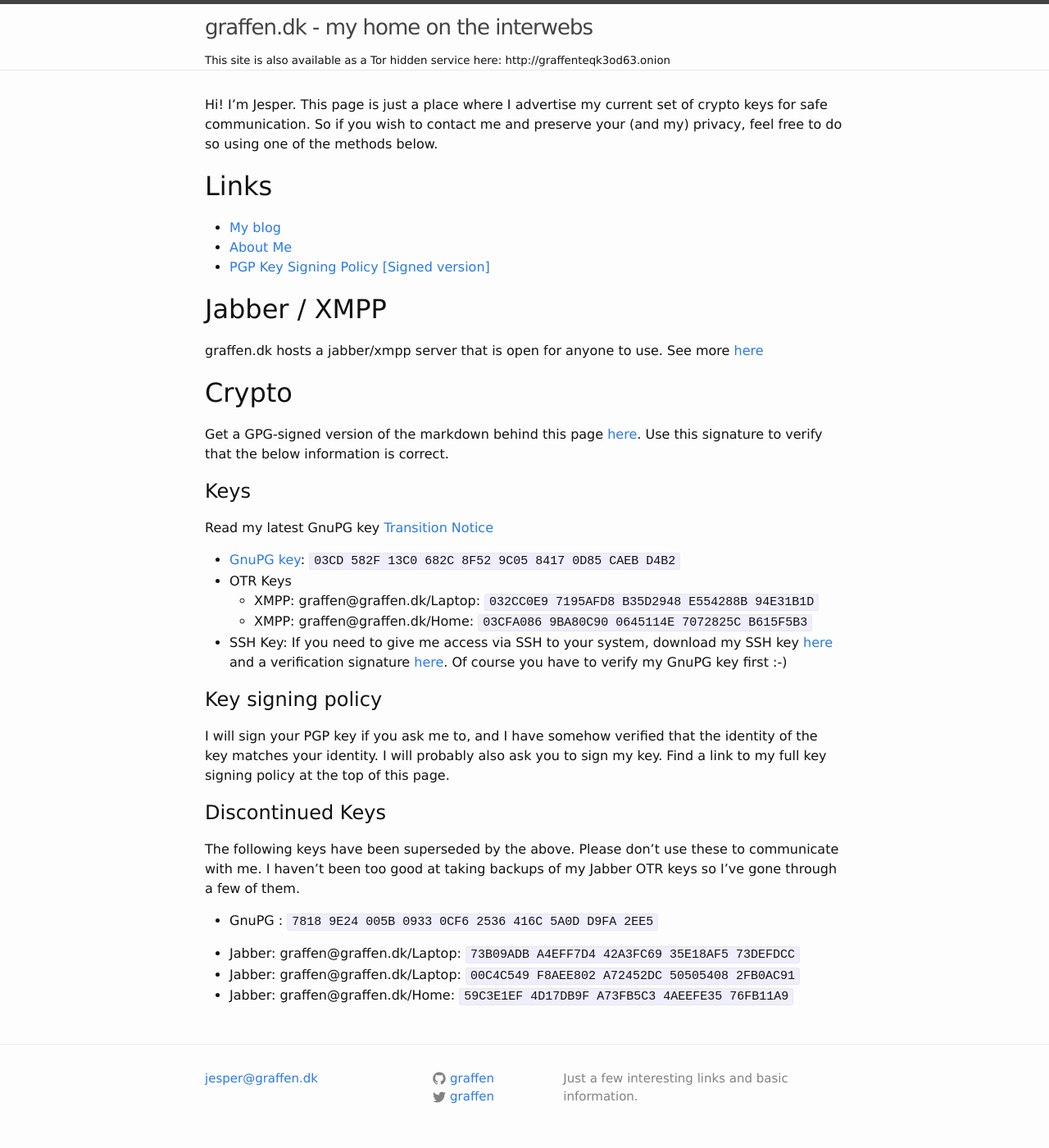
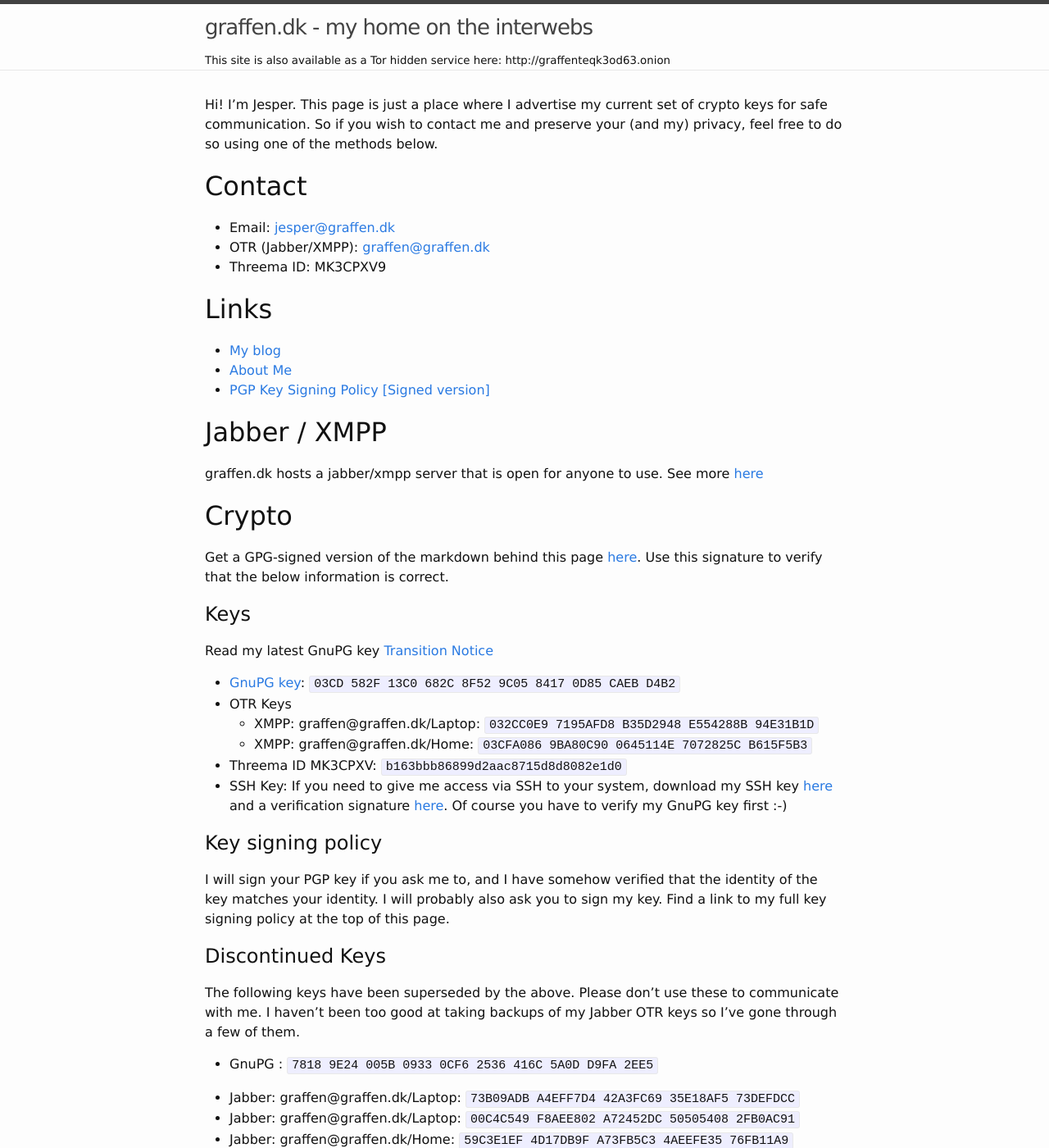
Before and after one commit to graffen/graffen.github.io, a Jekyll site: the page built from index.md, in a window 1280 px wide and 1400 px high. Shown: the whole window at 82% size. Built offline with Jekyll 4.4.1, drawn with Linux system fonts in a browser that asks for light colours.

Commit message:
Small text update. Add contact info at the top of the default page.

```diff
--- a/index.md
+++ b/index.md
@@ -3,6 +3,12 @@ layout: default
 ---
 
 Hi! I'm Jesper. This page is just a place where I advertise my current set of crypto keys for safe communication. So if you wish to contact me and preserve your (and my) privacy, feel free to do so using one of the methods below.
+
+# Contact
+
+* Email: [jesper@graffen.dk](mailto:jesper@graffen.dk)
+* OTR (Jabber/XMPP): [graffen@graffen.dk](xmpp:jesper@graffen.dk)
+* Threema ID: MK3CPXV9
 
 # Links
 
@@ -24,6 +30,7 @@ Read my latest GnuPG key [Transition Notice](/transition-notice.html)
 * OTR Keys
   * XMPP: graffen@graffen.dk/Laptop: `032CC0E9 7195AFD8 B35D2948 E554288B 94E31B1D`
   * XMPP: graffen@graffen.dk/Home: `03CFA086 9BA80C90 0645114E 7072825C B615F5B3`
+* Threema ID MK3CPXV: `b163bbb86899d2aac8715d8d8082e1d0`
 * SSH Key: If you need to give me access via SSH to your system, download my SSH key [here](graffen-ssh-key.txt) and a verification signature [here](graffen-ssh-key.txt.asc). Of course you have to verify my GnuPG key first :-)
 
 ## Key signing policy
```
Also changed, not shown: 2 other files.
